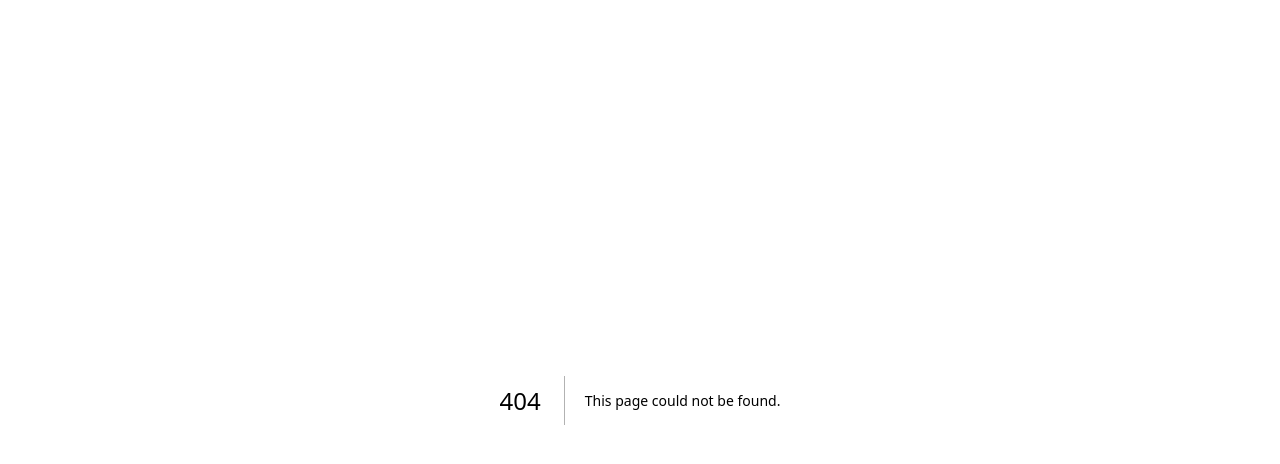
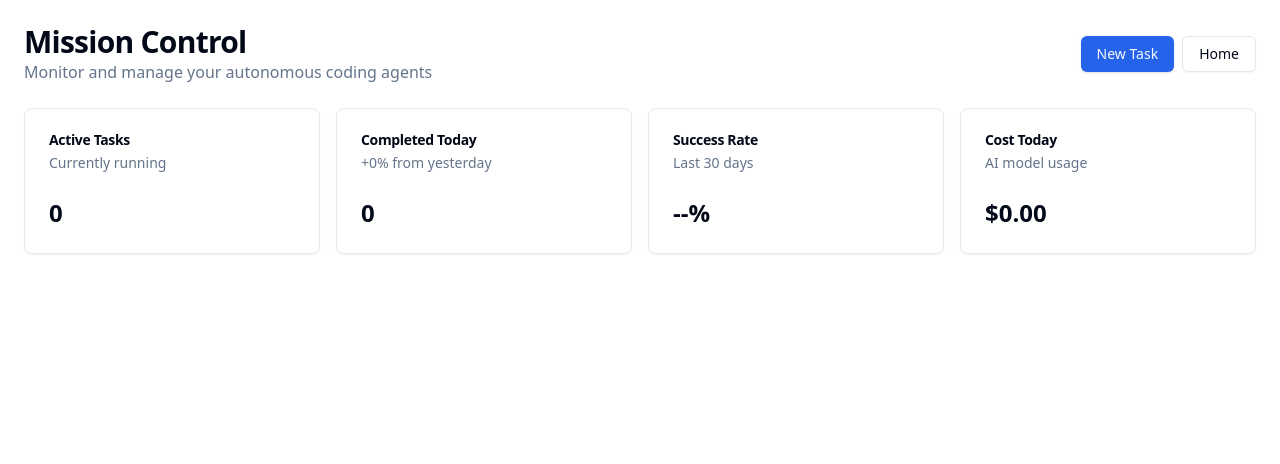
Before and after one commit to arturwyroslak/autocodit-agent, a Next.js app in the folder frontend/: page /dashboard in a window 1280 px wide. Before the commit this address had no page. Shown: the top 464 px of the page. Built offline with nearby package versions, Linux system fonts and the light colour scheme.

Commit message:
feat(frontend): add initial /dashboard page using shadcn components

```diff
--- /dev/null
+++ b/frontend/app/dashboard/page.tsx
@@ -0,0 +1,64 @@
+import Link from 'next/link'
+import { Button } from '@/components/ui/button'
+import { Card, CardContent, CardDescription, CardHeader, CardTitle } from '@/components/ui/card'
+
+export default function DashboardPage() {
+  return (
+    <main className="p-6 space-y-6">
+      <div className="flex items-center justify-between">
+        <div>
+          <h1 className="text-3xl font-bold tracking-tight">Mission Control</h1>
+          <p className="text-muted-foreground">Monitor and manage your autonomous coding agents</p>
+        </div>
+        <div className="flex gap-2">
+          <Button>New Task</Button>
+          <Link href="/">
+            <Button variant="outline">Home</Button>
+          </Link>
+        </div>
+      </div>
+
+      <div className="grid gap-4 md:grid-cols-2 lg:grid-cols-4">
+        <Card>
+          <CardHeader>
+            <CardTitle className="text-sm font-medium">Active Tasks</CardTitle>
+            <CardDescription>Currently running</CardDescription>
+          </CardHeader>
+          <CardContent>
+            <div className="text-2xl font-bold">0</div>
+          </CardContent>
+        </Card>
+
+        <Card>
+          <CardHeader>
+            <CardTitle className="text-sm font-medium">Completed Today</CardTitle>
+            <CardDescription>+0% from yesterday</CardDescription>
+          </CardHeader>
+          <CardContent>
+            <div className="text-2xl font-bold">0</div>
+          </CardContent>
+        </Card>
+
+        <Card>
+          <CardHeader>
+            <CardTitle className="text-sm font-medium">Success Rate</CardTitle>
+            <CardDescription>Last 30 days</CardDescription>
+          </CardHeader>
+          <CardContent>
+            <div className="text-2xl font-bold">--%</div>
+          </CardContent>
+        </Card>
+
+        <Card>
+          <CardHeader>
+            <CardTitle className="text-sm font-medium">Cost Today</CardTitle>
+            <CardDescription>AI model usage</CardDescription>
+          </CardHeader>
+          <CardContent>
+            <div className="text-2xl font-bold">$0.00</div>
+          </CardContent>
+        </Card>
+      </div>
+    </main>
+  )
+}
```
